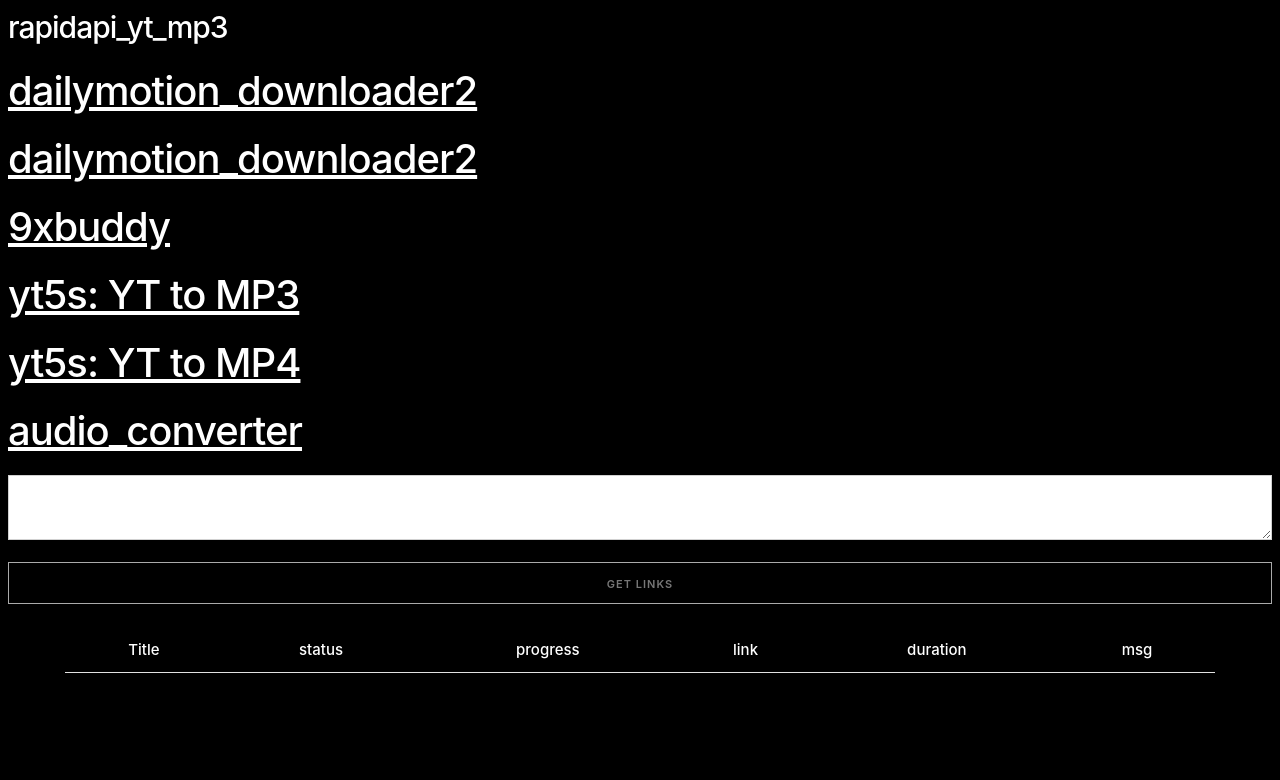
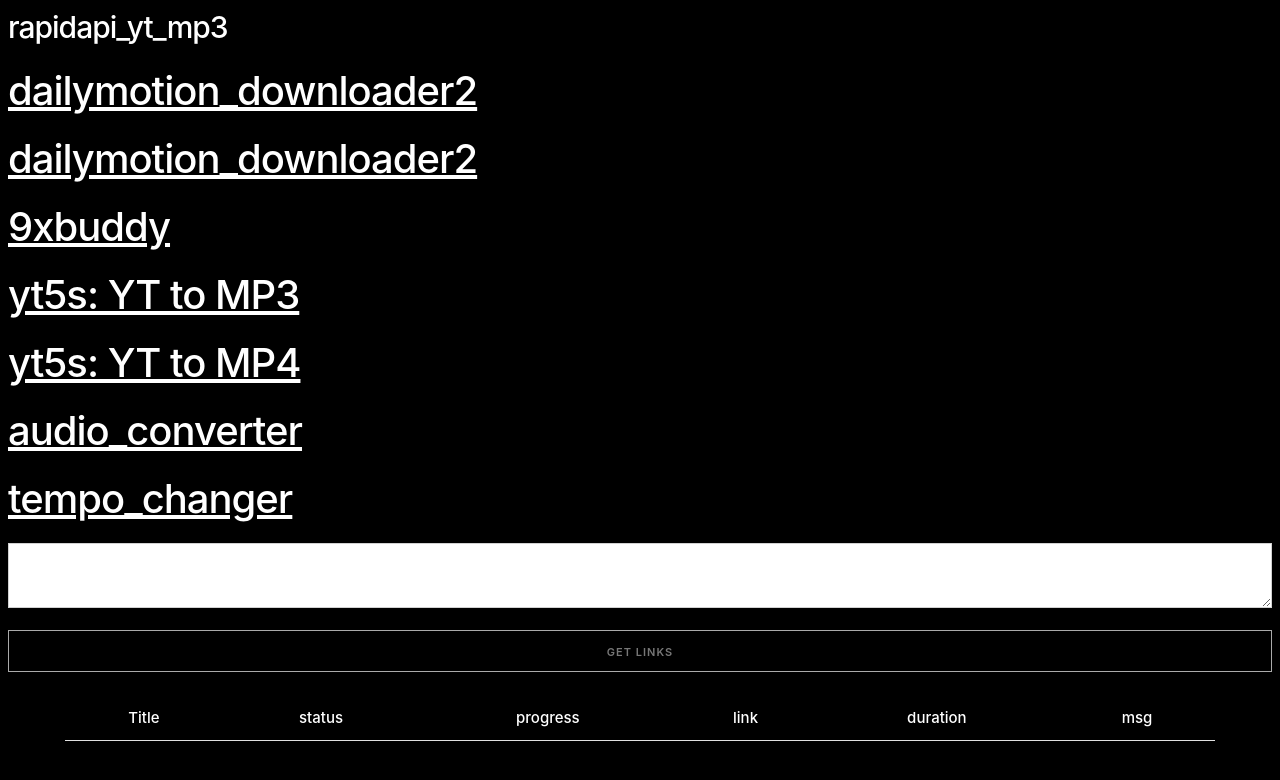
Before and after one commit to ogregsokics/rapidapi_yt_mp3, a plain HTML site: page index.html in a window 1280 px wide. Drawn offline with Linux system fonts and the light colour scheme.

Commit message:
Update index.html

```diff
--- a/index.html
+++ b/index.html
@@ -23,6 +23,7 @@
     <a href="https://yt5s.io/en113/youtube-to-mp4" target="_blank"><h1>yt5s: YT to MP4</h1></a>
 
     <a href="https://online-audio-converter.com/" target="_blank"><h1>audio_converter</h1></a>
+     <a href="https://mp3cut.net/change-speed" target="_blank"><h1>tempo_changer</h1></a>
 
     <textarea id="filter1" name="filter" rows="2000" cols="1000">
 
```
